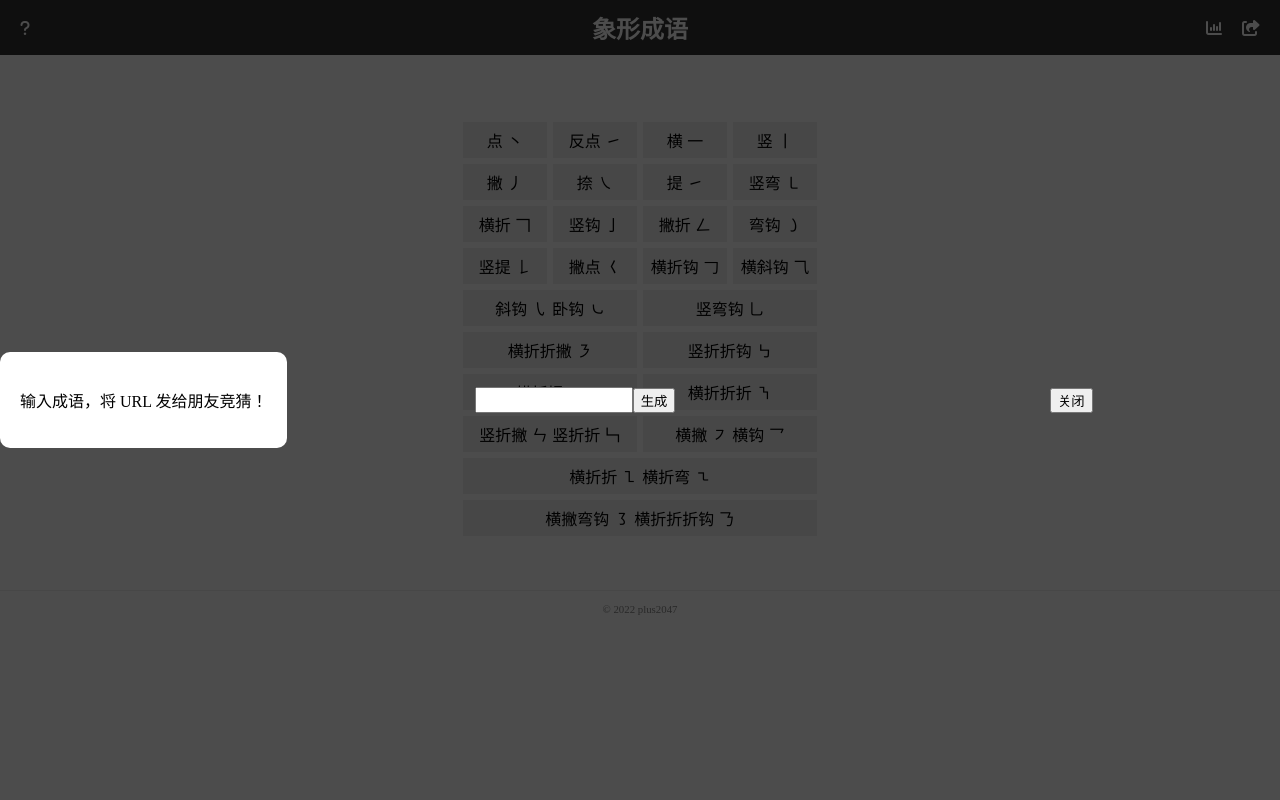
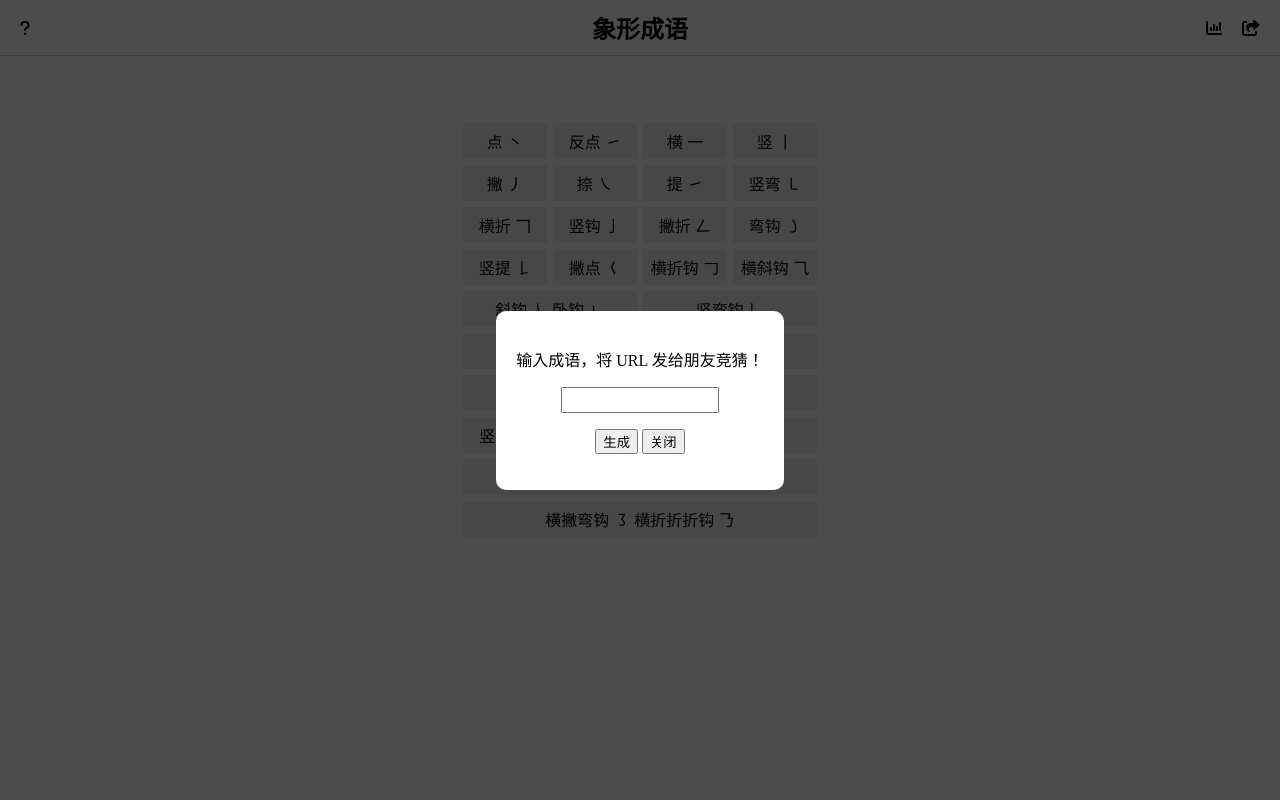
Before and after one commit to guessidioms/guessidioms, a Flask app: page / in a window 1280 px wide, after a click that opens the changed part. Run offline with Flask 3, Linux system fonts and the light colour scheme; some libraries are stand-ins or nearby versions.

Commit message:
beautify version

```diff
--- a/static/main.js
+++ b/static/main.js
@@ -1,7 +1,7 @@
 const maxGuess = 5
-const highColor = "#FF4500"
+const highColor = "#0A0"
 const defaultColor = "#555"
-const buttonClickedColor = "#7FFFD4"
+const buttonClickedColor = "#D0FFD0"
 
 var clickedStrokes = []
 var idiom = ""
--- a/static/style.css
+++ b/static/style.css
@@ -36,8 +36,8 @@ footer {
     display: flex;
     justify-content: space-between;
     align-items: center;
-    background-color: #333;
     padding: 10px;
+    border-bottom: 1px solid #ccc;
 }
 
 .icon-container {
@@ -62,17 +62,16 @@ footer {
 
 .navbar-title {
     margin: 0;
-    color: #fff;
 }
 
 .navbar i {
-    color: #fff;
+    color: #000;
     cursor: pointer;
     margin: 0 10px;
 }
 
 .navbar i:hover {
-    color: #ddd;
+    color: #000;
 }
 
 /* overlay page related */
@@ -94,6 +93,7 @@ footer {
     padding: 20px;
     border-radius: 10px;
     max-width: 80%;
+    text-align: center;
 }
 
 .hidden {
@@ -109,7 +109,6 @@ footer {
     margin: 3px 3px;
     cursor: pointer;
     font-size: 16px;
-    /* set flex weight to 1 */
     flex: 1;
 }
 
@@ -119,7 +118,6 @@ footer {
     flex-direction: row;
     justify-content: center;
     align-items: center;
-    /* set weight to be 320 */
     max-width: 360px;
     margin: auto;
 }
--- a/templates/base.html
+++ b/templates/base.html
@@ -36,11 +36,11 @@
         {% block content %}{% endblock %}
     </main>
 
-    <footer>
+    <!-- <footer>
         {% block footer %}
         <small> &copy; 2022 plus2047 </small>
         {% endblock %}
-    </footer>
+    </footer> -->
 
     {% block scripts %}
     <script src="https://cdn.jsdelivr.net/npm/hanzi-writer@3.2/dist/hanzi-writer.min.js"></script>
--- a/templates/index.html
+++ b/templates/index.html
@@ -76,38 +76,30 @@
 
 <div id="share-overlay" class="overlay hidden">
     <div class="overlay-content">
-        <p align="center">
-            输入成语，将 URL 发给朋友竞猜！
-    </div>
-
-    <div class="flex-container">
-        <input type="text" id="input_word" name="txt" minlength="4" maxlength="8" size="16"
-            style="width:150px;height:20px;">
-        <input type="button" value="生成" onclick="generateUrl()">
-    </div>
-
-    <div class="flex-container">
-        <input type="button" value="关闭" onclick="hideOverlay('share-overlay')">
+        <p>输入成语，将 URL 发给朋友竞猜！</p>
+        <p>
+            <input type="text" id="input_word" name="txt" minlength="4" maxlength="20" size="20"
+                style="width:150px;height:20px;">
+        </p>
+        <p>
+            <input type="button" value="生成" onclick="generateUrl()" class="common_btn">
+            <input type="button" value="关闭" onclick="hideOverlay('share-overlay')">
         </p>
     </div>
 </div>
 
 <div id="help-overlay" class="overlay hidden">
     <div class="overlay-content">
-        <p align="center">
-            这是一个临时的帮助页面。
-            <br>
-            <input type="button" value="关闭" onclick="hideOverlay('help-overlay')">
-        </p>
+        <p>这是一个临时的帮助页面。</p>
+        <p><input type="button" value="关闭" onclick="hideOverlay('help-overlay')"></p>
     </div>
 </div>
 
 <div id="stat-overlay" class="overlay hidden">
     <div class="overlay-content">
         <p align="center">
-            这是一个临时的战绩统计页面。
-            <br>
-            <input type="button" value="关闭" onclick="hideOverlay('stat-overlay')">
+            <p>这是一个临时的战绩统计页面。</p>
+            <p><input type="button" value="关闭" onclick="hideOverlay('stat-overlay')"></p>
         </p>
     </div>
 </div>
```
Also changed, not shown: index.html (+14 -22 lines), README.md.
